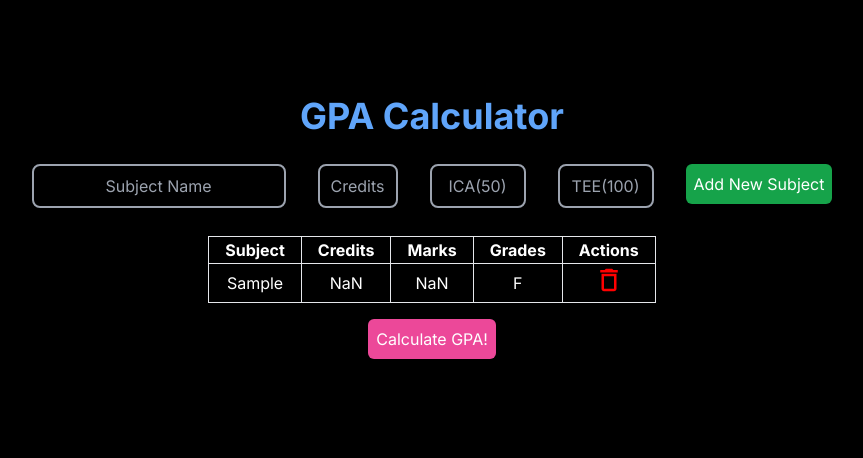
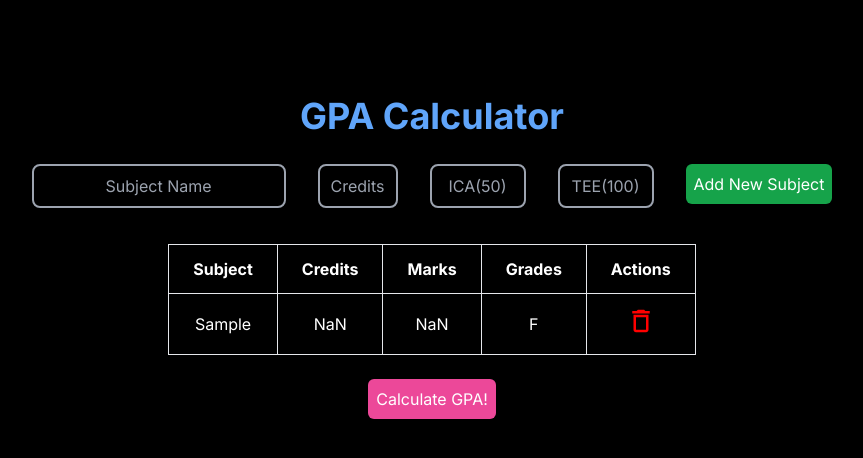
Before and after one commit to naitik-lodha/gpa-calculator, a Next.js app: page / in a window 1280 px wide. Both pictures are taken after typing "Sample", "Sample", "Sample", "Sample" into the empty fields and a click on the button "Add New Subject". Shown: the top 458 px of the page, without its empty margins (208-1071 px from the left). Built offline with nearby package versions, Linux system fonts and the light colour scheme.

Commit message:
Used best practices

```diff
--- /dev/null
+++ b/src/components/calculatePoints.js
@@ -0,0 +1,50 @@
+function CalculatePoints(subject) {
+  let grade = "";
+  let point = 0;
+  let total = subject.total;
+
+  if (subject.tee === 0 || subject.tee === "") {
+    total *= 2;
+  }
+
+  if (subject.tee < 40 && (subject.tee != 0 || subject.tee != "")) {
+    grade = "F";
+    point = 0;
+  } else if (total >= 85) {
+    grade = "A+";
+    point = 4;
+  } else if (total < 85 && total >= 81) {
+    grade = "A";
+    point = 3.75;
+  } else if (total < 81 && total >= 77) {
+    grade = "A-";
+    point = 3.5;
+  } else if (total < 77 && total >= 73) {
+    grade = "B+";
+    point = 3.25;
+  } else if (total < 73 && total >= 69) {
+    grade = "B";
+    point = 3;
+  } else if (total < 69 && total >= 65) {
+    grade = "B-";
+    point = 2.75;
+  } else if (total < 65 && total >= 61) {
+    grade = "C+";
+    point = 2.5;
+  } else if (total < 61 && total >= 57) {
+    grade = "C";
+    point = 2.25;
+  } else if (total < 57 && total >= 50) {
+    grade = "C-";
+    point = 2;
+  } else if (total < 50 && total >= 40) {
+    grade = "D";
+    point = 1.5;
+  } else {
+    grade = "F";
+    point = 0;
+  }
+
+  return { grade, point };
+}
+export default CalculatePoints;
--- a/src/components/table.js
+++ b/src/components/table.js
@@ -3,25 +3,43 @@ import { MdDeleteOutline } from "react-icons/md";
 const Table = ({ subjects, onDelete }) => {
   return (
     <div className="table">
-      <table className="border border-white">
+      <table className="border border-white max-w-screen-sm m-2 table-auto text-sm sm:text-base">
         <thead className="border border-white">
           <tr>
-            <th className="px-4 border">Subject</th>
-            <th className="px-4 border">Credits</th>
-            <th className="px-4 border">Marks</th>
-            <th className="px-4 border">Grades</th>
-            <th className="px-4 border">Actions</th>
+            <th className="px-2 sm:px-4 py-2 sm:py-4 md:px-6 md:py-3 border">
+              Subject
+            </th>
+            <th className="px-2 sm:px-4 py-2 sm:py-4 md:px-6 md:py-3 border">
+              Credits
+            </th>
+            <th className="px-2 sm:px-4 py-2 sm:py-4 md:px-6 md:py-3 border">
+              Marks
+            </th>
+            <th className="px-2 sm:px-4 py-2 sm:py-4 md:px-6 md:py-3 border">
+              Grades
+            </th>
+            <th className="px-2 sm:px-4 py-2 sm:py-4 md:px-6 md:py-3 border">
+              Actions
+            </th>
           </tr>
         </thead>
         <tbody>
-          {Object.keys(subjects).map((subject) => (
-            <tr className="border" key={subjects[subject].name}>
-              <td className="px-4 border">{subjects[subject].name}</td>
-              <td className="px-4  border">{subjects[subject].credit}</td>
-              <td className="px-4 border">{subjects[subject].total}</td>
-              <td className="px-4 border">{subjects[subject].grade}</td>
-              <td className="px-4 border">
-                <button onClick={() => onDelete(subjects[subject])}>
+          {subjects.map((subject) => (
+            <tr className="border" key={subject.name}>
+              <td className="px-2 sm:px-4 py-2 sm:py-4 md:px-6 md:py-3 border">
+                {subject.name}
+              </td>
+              <td className="px-2 sm:px-4 py-2 sm:py-4 md:px-6 md:py-3 border">
+                {subject.credit}
+              </td>
+              <td className="px-2 sm:px-4 py-2 sm:py-4 md:px-6 md:py-3 border">
+                {subject.total}
+              </td>
+              <td className="px-2 sm:px-4 py-2 sm:py-4 md:px-6 md:py-3 border">
+                {subject.grade}
+              </td>
+              <td className="px-2 sm:px-4 py-2 sm:py-4 md:px-6 md:py-3 border">
+                <button onClick={() => onDelete(subject)}>
                   <MdDeleteOutline size={30} color="red" />
                 </button>
               </td>
--- a/src/pages/index.js
+++ b/src/pages/index.js
@@ -1,14 +1,14 @@
-import Image from "next/image";
 import { useState } from "react";
 import { Inter } from "next/font/google";
 import SubjectForm from "@/components/subjectForm";
 import Table from "@/components/table";
 import Head from "next/head";
+import CalculatePoints from "@/components/calculatePoints";
 
 const inter = Inter({ subsets: ["latin"] });
 
 export default function Home() {
-  const [subjects, setSubjects] = useState({});
+  const [subjects, setSubjects] = useState([]);
   const [GPA, setGPA] = useState();
 
   const [subject, setSubject] = useState({
@@ -25,87 +25,43 @@ export default function Home() {
       alert("Please enter valid marks");
     } else {
       let total = 0;
-      let grade = "A+";
-      let point = 4;
+
       total = Math.round(subject.tee / 2 + subject.ica);
       if (subject.tee === 0 || subject.tee === "") {
         total *= 2;
       }
-      if (subject.tee < 40 && (subject.tee != 0 || subject.tee != "")) {
-        grade = "F";
-        point = 0;
-      } else if (total >= 85) {
-        grade = "A+";
-        point = 4;
-      } else if (total < 85 && total >= 81) {
-        grade = "A";
-        point = 3.75;
-      } else if (total < 81 && total >= 77) {
-        grade = "A-";
-        point = 3.5;
-      } else if (total < 77 && total >= 73) {
-        grade = "B+";
-        point = 3.25;
-      } else if (total < 73 && total >= 69) {
-        grade = "B";
-        point = 3;
-      } else if (total < 69 && total >= 65) {
-        grade = "B-";
-        point = 2.75;
-      } else if (total < 65 && total >= 61) {
-        grade = "C+";
-        point = 2.5;
-      } else if (total < 61 && total >= 57) {
-        grade = "C";
-        point = 2.25;
-      } else if (total < 57 && total >= 50) {
-        grade = "C-";
-        point = 2;
-      } else if (total < 50 && total >= 40) {
-        grade = "D";
-        point = 1.5;
-      } else {
-        grade = "F";
-        point = 0;
-      }
 
+      setSubject({ ...subject, total });
+      const { grade, point } = CalculatePoints(subject);
       const newSubject = {
         name: subject.name,
         credit: subject.credit,
         ica: subject.ica,
         tee: subject.tee,
-        total,
+        total: subject.tee,
         grade,
         point,
       };
 
-      setSubjects({ ...subjects, [subject.name]: newSubject });
+      setSubjects((current) => [...current, newSubject]);
       setSubject({ name: "", credit: "", ica: "", tee: "" });
-      console.log(subjects);
     }
   };
   const onDelete = (subj) => {
-    const updatedSubjects = Object.keys(subjects).reduce((acc, s) => {
-      if (subjects[s].name !== subj.name) {
-        acc[s] = subjects[s];
-      }
-      return acc;
-    }, {});
+    const updatedSubjects = subjects.filter((s) => s.name !== subj.name);
     setSubjects(updatedSubjects);
-
-    setSubjects(updatedSubjects);
+    setGPA(null);
   };
   const calculateGPA = () => {
     let total = 0;
     let totalCredits = 0;
-    Object.keys(subjects).forEach((sub) => {
-      total = total + subjects[sub].credit * subjects[sub].point;
-      totalCredits = totalCredits + subjects[sub].credit;
+    subjects.forEach((sub) => {
+      total = total + sub.credit * sub.point;
+      totalCredits = totalCredits + sub.credit;
     });
     let GPA = total / totalCredits;
     GPA = GPA.toFixed(2);
     setGPA(GPA);
-    alert(GPA);
   };
   return (
     <>
@@ -146,7 +102,7 @@ export default function Home() {
           addSubject={addSubject}
         />
 
-        {Object.keys(subjects).length ? (
+        {subjects.length ? (
           <>
             <Table subjects={subjects} onDelete={onDelete} />
             <button
```
